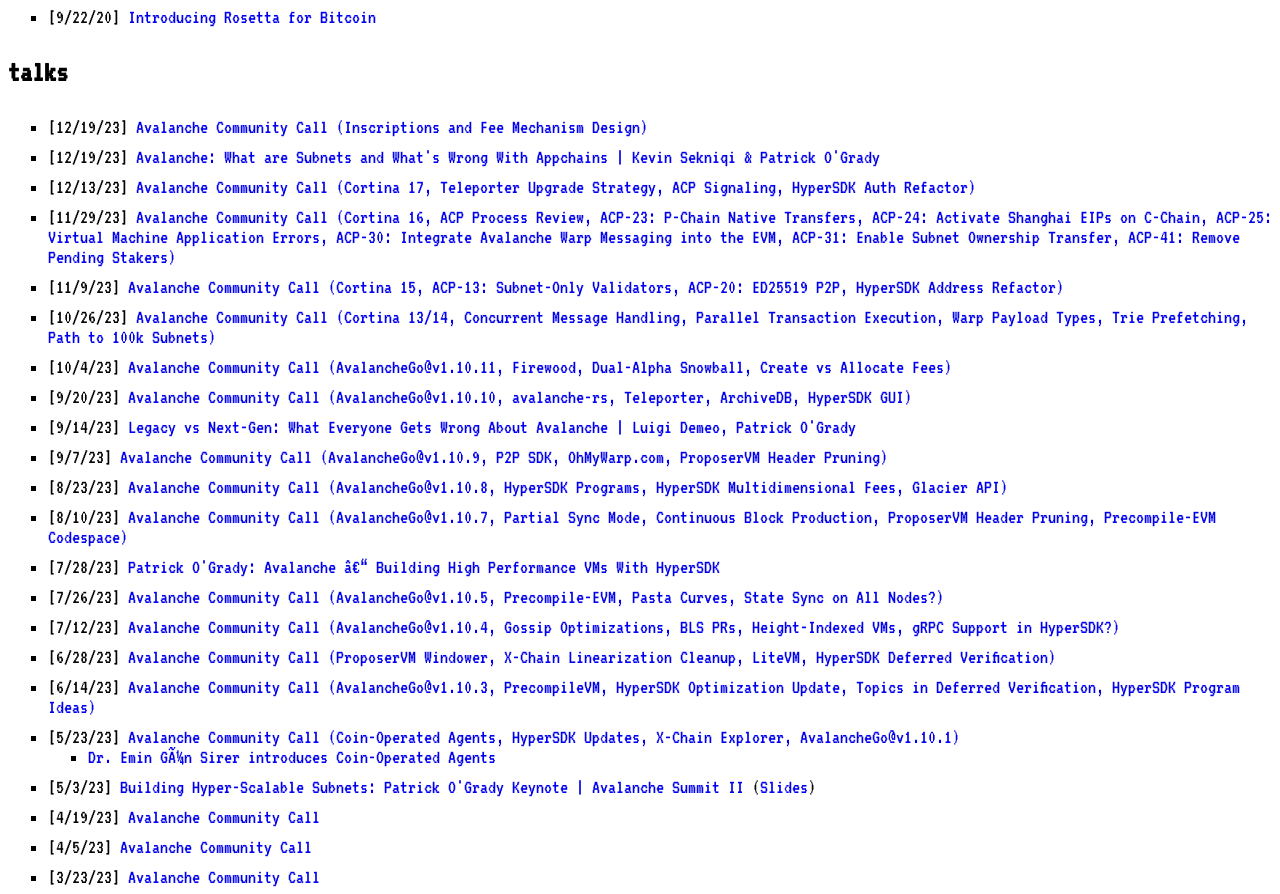
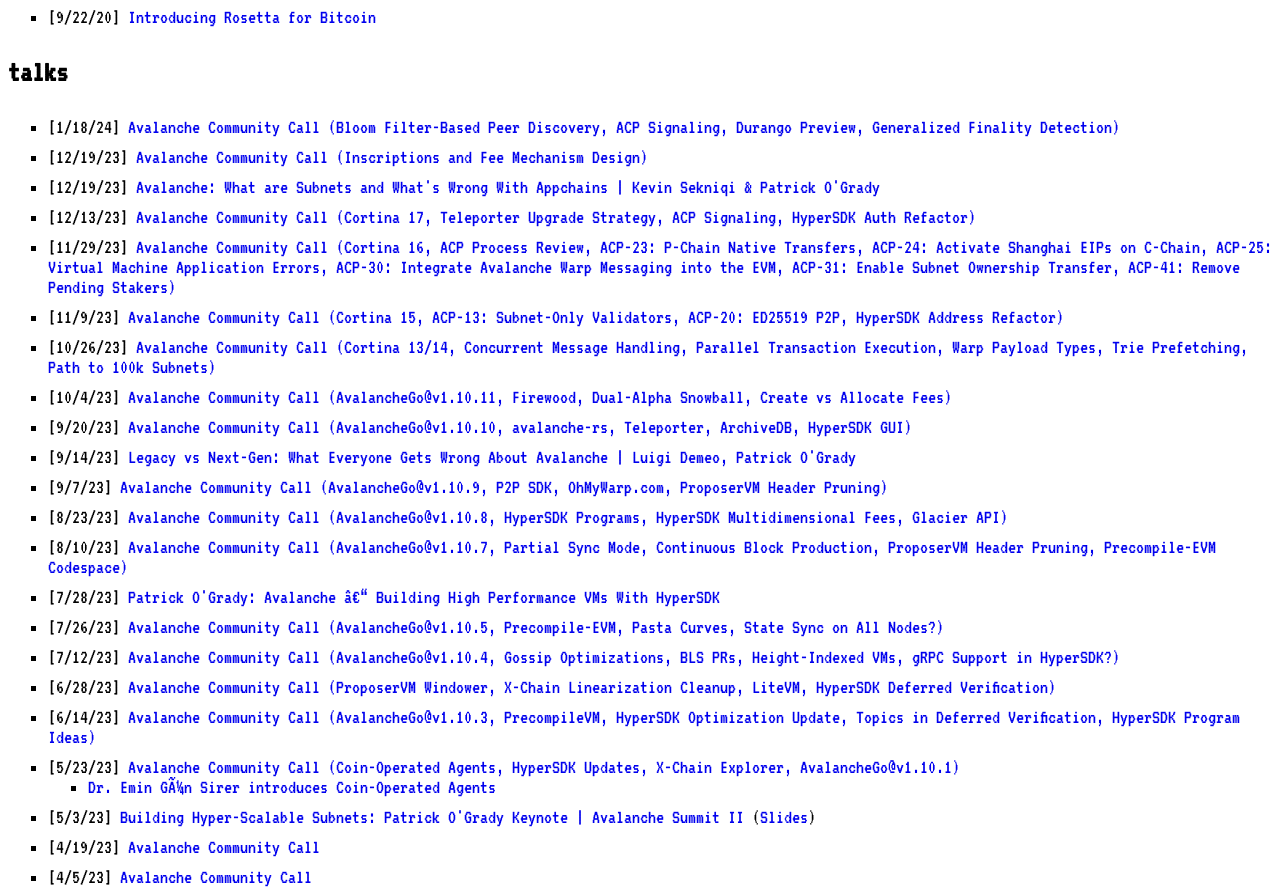
Before and after one commit to patrick-ogrady/website, a plain HTML site: page public/index.html in a window 1280 px wide. Shown: the part 2904-3798 px from the top of the page. Drawn offline with Linux system fonts and the light colour scheme.

Commit message:
add community call 1-17-24 (#76)
* add community call 1-17-24

* add Durango word

```diff
--- a/public/index.html
+++ b/public/index.html
@@ -814,6 +814,14 @@
         <h3>talks</h3>
         <ul>
           <li>
+            [1/18/24]
+            <a
+              href="https://www.youtube.com/live/FMZK4YXTSmk?si=7RU-Nmp2PedlP-69"
+              >Avalanche Community Call (Bloom Filter-Based Peer Discovery, ACP
+              Signaling, Durango Preview, Generalized Finality Detection)</a
+            >
+          </li>
+          <li>
             [12/19/23]
             <a
               href="https://www.youtube.com/live/9j6hjJAUA2c?si=aIf_RGqpIKUR3lbp"
```
Also changed, not shown: .wordlist.txt.
